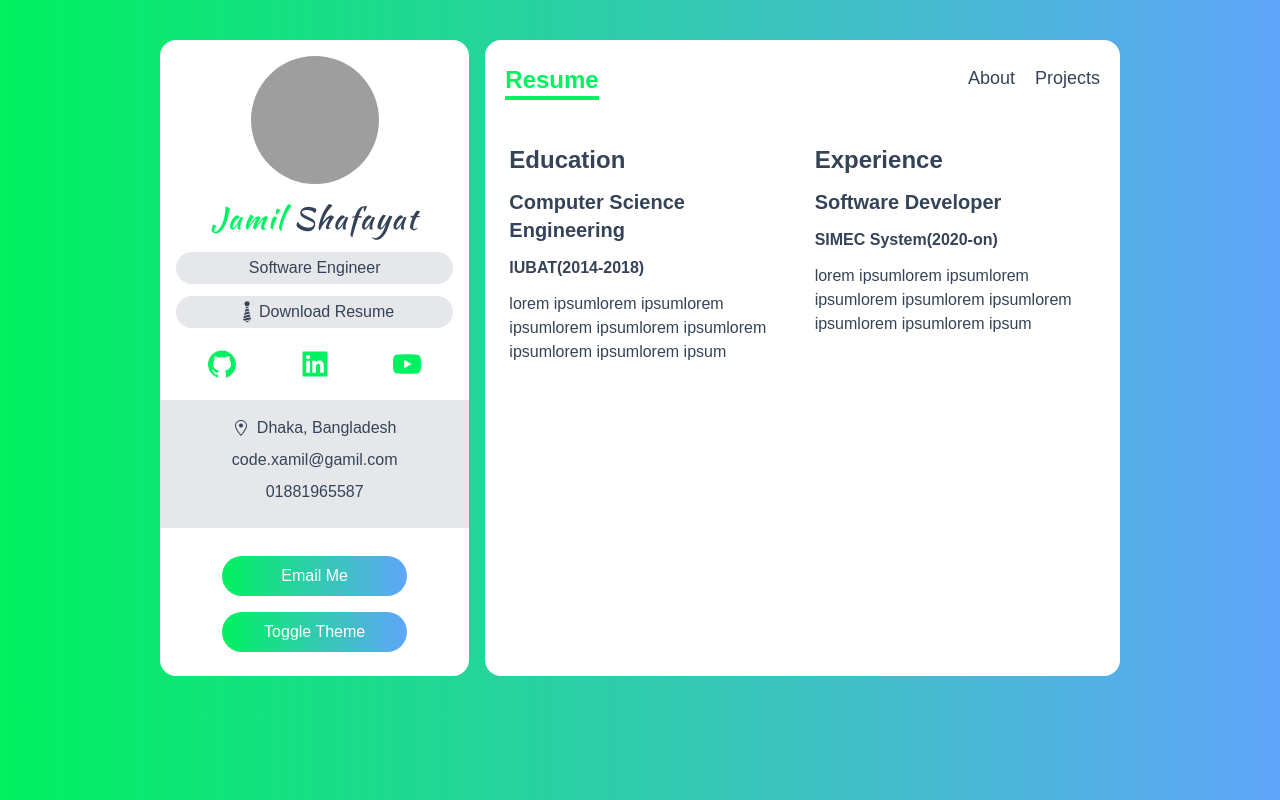
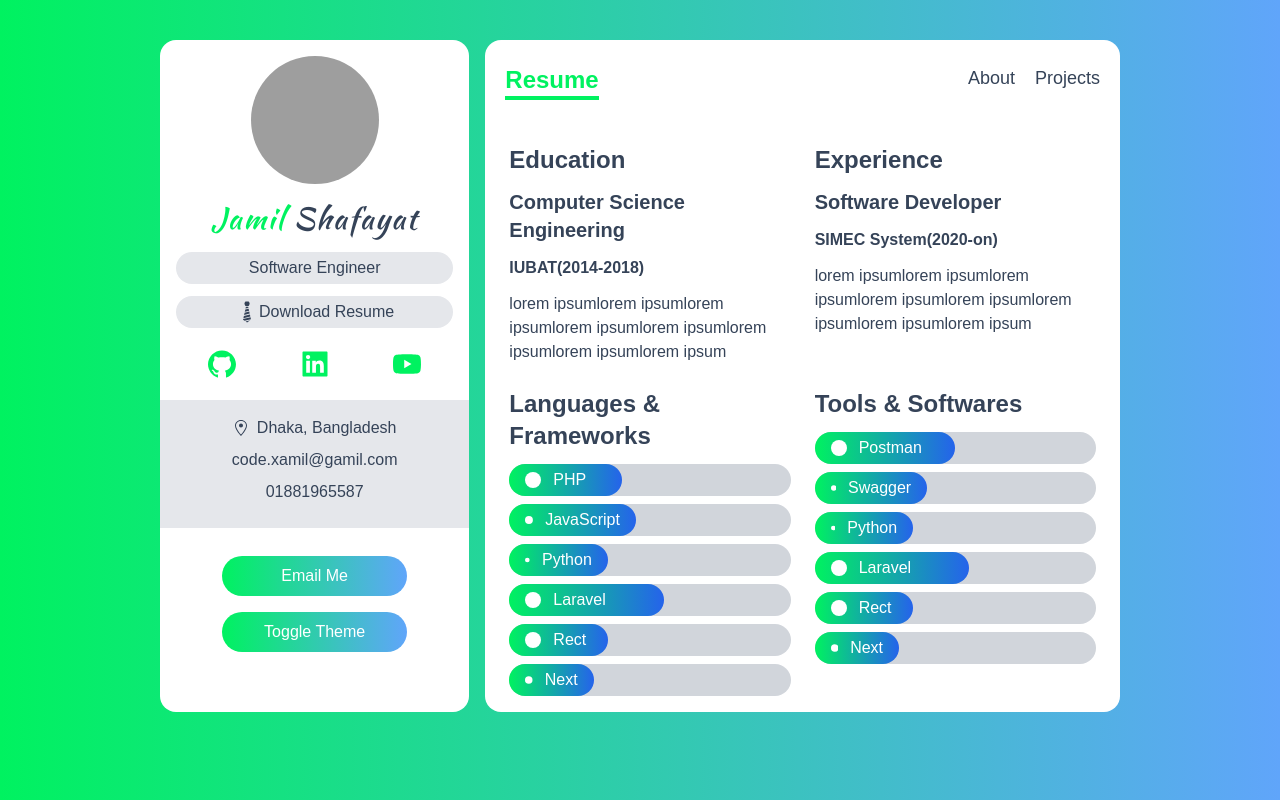
Before and after one commit to JamilShafayat/portfolio, a Next.js app: page /resume in a window 1280 px wide. Built offline with nearby package versions, Linux system fonts and the light colour scheme; grey boxes are pictures that could not be loaded.

Commit message:
resume component design

```diff
--- /dev/null
+++ b/components/Bar.tsx
@@ -0,0 +1,20 @@
+import React, { FunctionComponent } from "react";
+import { ISkill } from "../type";
+
+const Bar: FunctionComponent<{ data: ISkill }> = ({
+	data: { Icon, level, name },
+}) => {
+	return (
+		<div className="my-2 text-white bg-gray-300 rounded-full">
+			<div
+				className="flex items-center px-4 py-1 rounded-full bg-gradient-to-r from-green to-blue-600"
+				style={{ width: level }}
+			>
+				<Icon className="mr-3" />
+				{name}
+			</div>
+		</div>
+	);
+};
+
+export default Bar;
--- a/data.ts
+++ b/data.ts
@@ -46,32 +46,32 @@
 export const languages: ISkill[] = [
 	{
 		name: "PHP",
-		level: "10%",
+		level: "40%",
 		Icon: BsCircleFill,
 	},
 	{
 		name: "JavaScript",
-		level: "10%",
+		level: "45%",
 		Icon: BsCircleFill,
 	},
 	{
 		name: "Python",
-		level: "10%",
+		level: "35%",
 		Icon: BsCircleFill,
 	},
 	{
 		name: "Laravel",
-		level: "10%",
+		level: "55%",
 		Icon: BsCircleFill,
 	},
 	{
 		name: "Rect",
-		level: "10%",
+		level: "35%",
 		Icon: BsCircleFill,
 	},
 	{
 		name: "Next",
-		level: "10%",
+		level: "30%",
 		Icon: BsCircleFill,
 	},
 ];
@@ -79,32 +79,32 @@
 export const tools: ISkill[] = [
 	{
 		name: "Postman",
-		level: "10%",
+		level: "50%",
 		Icon: BsCircleFill,
 	},
 	{
 		name: "Swagger",
-		level: "10%",
+		level: "40%",
 		Icon: BsCircleFill,
 	},
 	{
 		name: "Python",
-		level: "10%",
+		level: "35%",
 		Icon: BsCircleFill,
 	},
 	{
 		name: "Laravel",
-		level: "10%",
+		level: "55%",
 		Icon: BsCircleFill,
 	},
 	{
 		name: "Rect",
-		level: "10%",
+		level: "35%",
 		Icon: BsCircleFill,
 	},
 	{
 		name: "Next",
-		level: "10%",
+		level: "30%",
 		Icon: BsCircleFill,
 	},
 ];
--- a/pages/resume.tsx
+++ b/pages/resume.tsx
@@ -1,3 +1,6 @@
+import Bar from "../components/Bar";
+import { languages, tools } from "../data";
+
 function resume() {
 	return (
 		<div className="px-6 py-2">
@@ -27,6 +30,26 @@
 					</div>
 				</div>
 			</div>
+
+			<div className="grid gap-6 md:grid-cols-2">
+				<div>
+					<h5 className="my-3 text-2xl font-bold">Languages & Frameworks</h5>
+					<div className="my-2">
+						{languages.map((language) => (
+							<Bar key={language.name} data={language} />
+						))}
+					</div>
+				</div>
+
+				<div>
+					<h5 className="my-3 text-2xl font-bold">Tools & Softwares</h5>
+					<div className="my-2">
+						{tools.map((tool) => (
+							<Bar key={tool.name} data={tool} />
+						))}
+					</div>
+				</div>
+			</div>
 		</div>
 	);
 }
```
